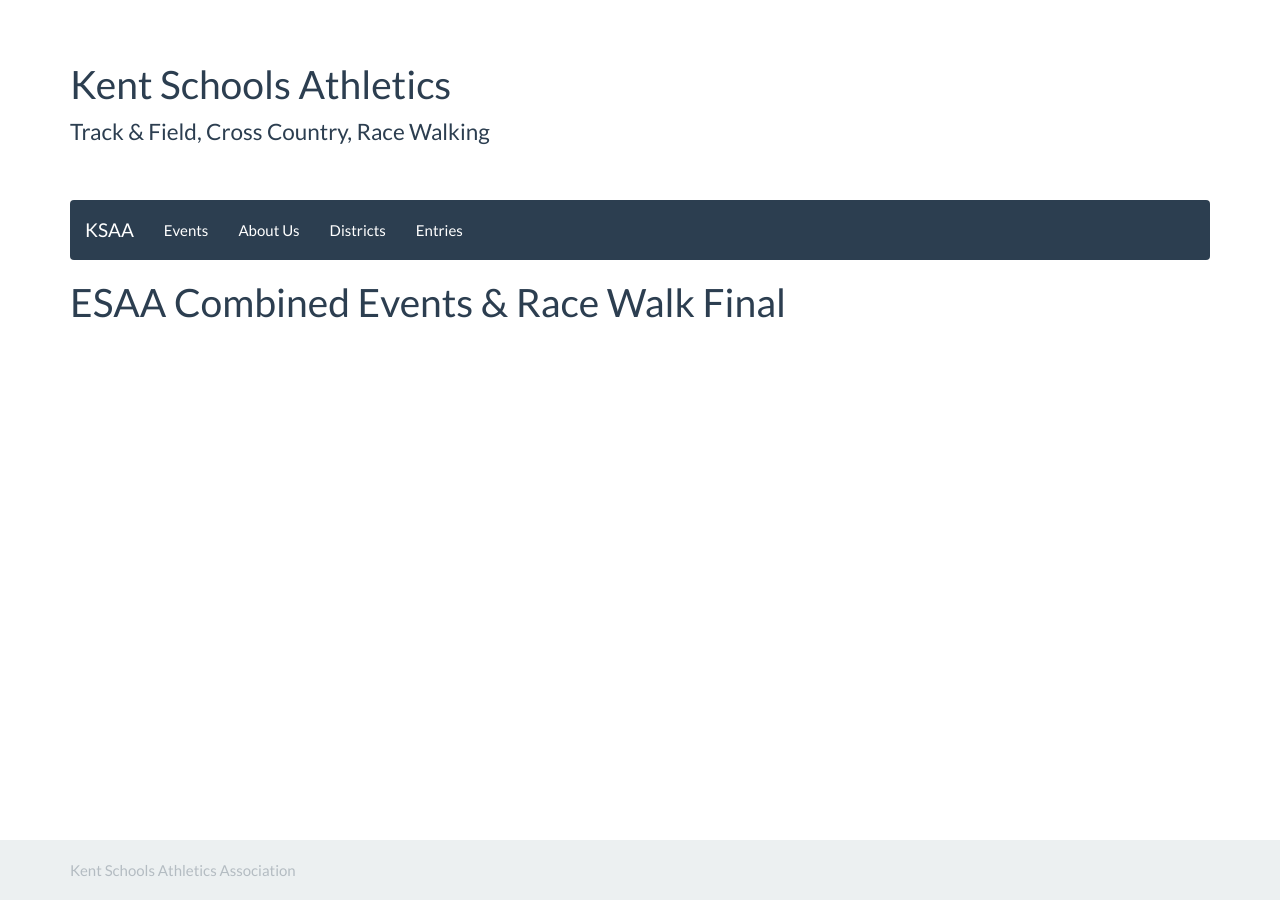
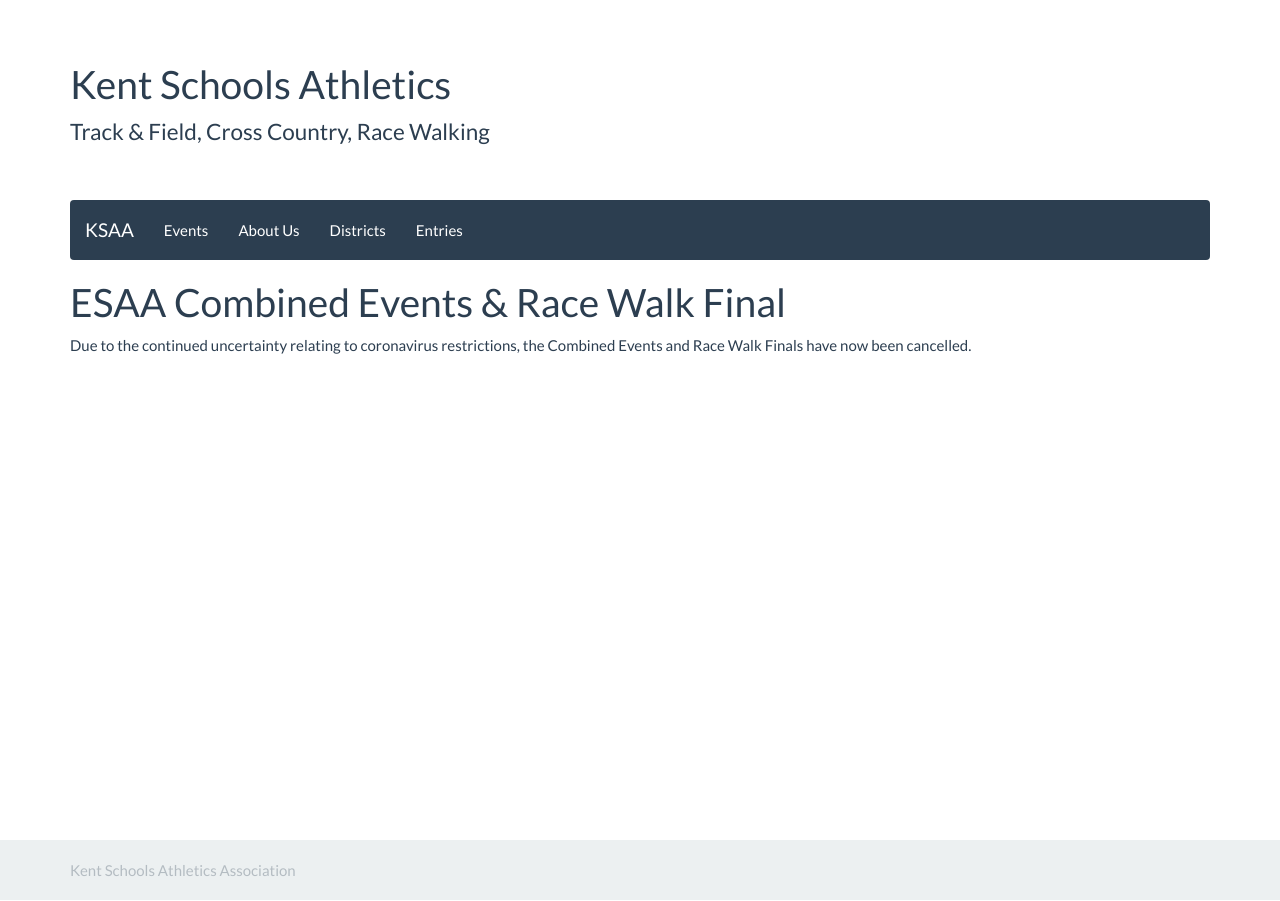
Before and after one commit to chrisnewark/chrisnewark.github.io, a Jekyll site: the page built from _events/19-20/2020-09-19-esaa-combined-events-and-race-walk-final.md, in a window 1280 px wide. Built offline with Jekyll 4.4.1, drawn with Linux system fonts in a browser that asks for light colours; nearby versions of some CDN libraries.

Commit message:
Added cancellation message

```diff
--- a/_events/19-20/2020-09-19-esaa-combined-events-and-race-walk-final.md
+++ b/_events/19-20/2020-09-19-esaa-combined-events-and-race-walk-final.md
@@ -5,3 +5,5 @@
 dateOverride: 19/20 September 2020
 location: Bedford
 ---
+
+Due to the continued uncertainty relating to coronavirus restrictions, the Combined Events and Race Walk Finals have now been cancelled.
```
